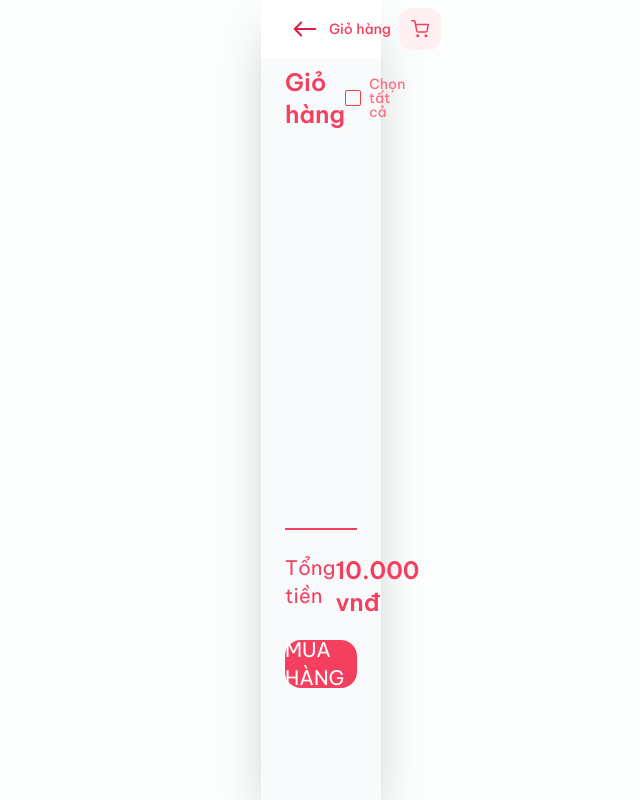
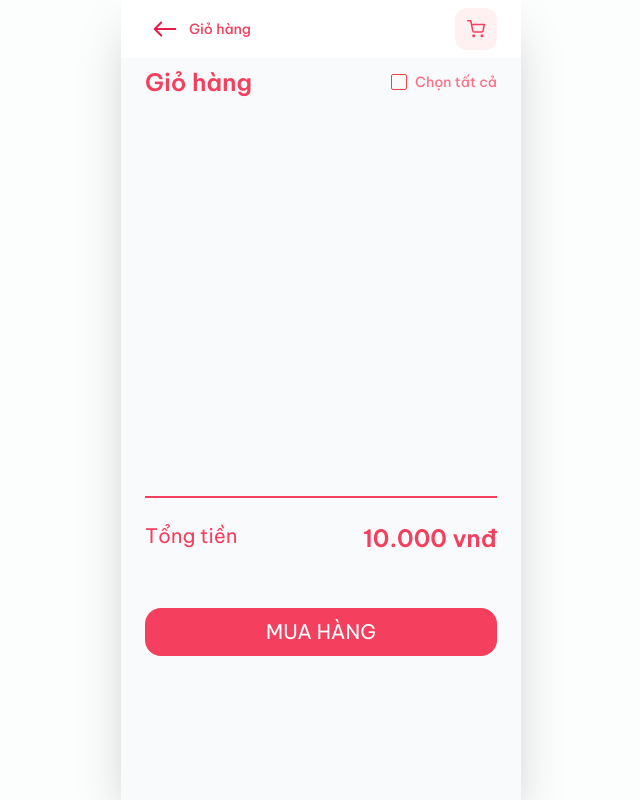
Before and after one commit to quoc-bao-dev/zenmi, a Next.js app: page /cart in a window 1280 px wide. Shown: the whole page, without its empty margins (319-959 px from the left). Built offline with nearby package versions, Linux system fonts and the light colour scheme.

Commit message:
update css

```diff
--- a/styles/globals.scss
+++ b/styles/globals.scss
@@ -36,7 +36,7 @@
 }
 
 .custom-container {
-    @apply 3xl:mx-[640px] 2xl:mx-[580px] xl:mx-[580px] lg:mx-[500px];
+    @apply 3xl:mx-[640px] 2xl:mx-[440px] xl:mx-[440px] lg:mx-[380px];
 }
 
 .custom-container-child {
```
